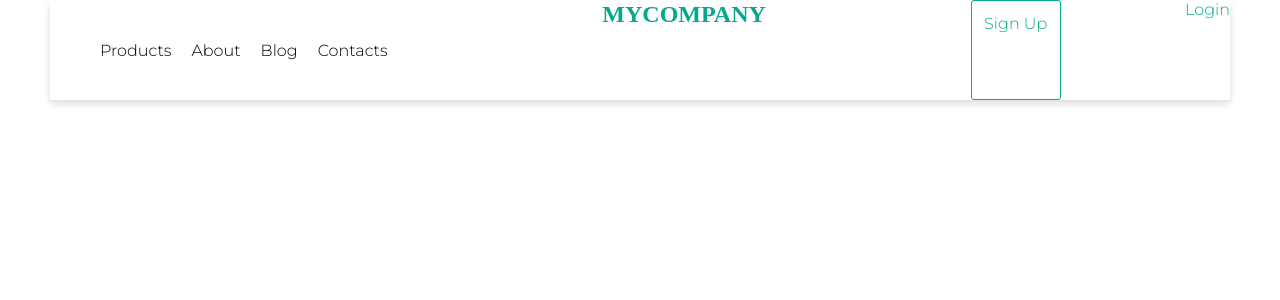
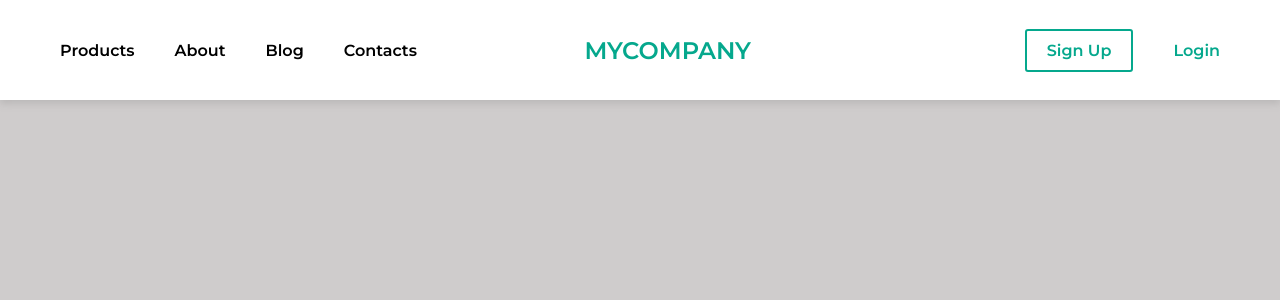
Before and after one commit to Valentin-Kostin/Freza, a PHP site: page /Stepik in a window 1280 px wide. Shown: the top 300 px of the page. Run offline with PHP 8.4, Linux system fonts and the light colour scheme; some web fonts are replaced.

Commit message:
Stepik urok 5.1 delaem 2

```diff
--- /dev/null
+++ b/Stepik/index.html
@@ -0,0 +1,34 @@
+<!DOCTYPE html>
+<html lang="en">
+<head>
+    <meta charset="UTF-8">
+    <meta http-equiv="X-UA-Compatible" content="IE=edge">
+    <meta name="viewport" content="width=device-width, initial-scale=1.0">
+    <link rel="preconnect" href="https://fonts.googleapis.com">
+    <link rel="preconnect" href="https://fonts.gstatic.com" crossorigin>
+    <link href="https://fonts.googleapis.com/css2?family=Montserrat:wght@600&display=swap" rel="stylesheet">
+    <link rel="stylesheet" href="menu.css">
+    <title>My project</title>
+</head>
+
+<body>
+    <header class="header">
+        <nav class="menu">
+            <ul class="menu__ul">
+                <li class="menu__li"><a href="#" class="menu__link">Products</a></li>
+                <li class="menu__li"><a href="#" class="menu__link">About</a></li>
+                <li class="menu__li"><a href="#" class="menu__link">Blog</a></li>
+                <li class="menu__li"><a href="#" class="menu__link">Contacts</a></li>
+            </ul>
+            <ul class="logo__ul">
+                <a href="index.html" class="menu__logo">Mycompany</a>
+            </ul>
+            <ul class="btn__ul">
+                <a href="#" class="menu__signup">Sign Up</a>
+                <a href="#" class="menu__login">Login</a>
+            </ul>
+
+        </nav>
+    </header>
+</body>
+</html>
--- a/Stepik/index.php
+++ /dev/null
@@ -1,32 +0,0 @@
-<!DOCTYPE html>
-<html lang="en">
-<head>
-    <meta charset="UTF-8">
-    <meta http-equiv="X-UA-Compatible" content="IE=edge">
-    <meta name="viewport" content="width=device-width, initial-scale=1.0">
-    <title>Document</title>
-    <link rel="stylesheet" href="menu.css" />
-    <link rel="preconnect" href="https://fonts.googleapis.com" />
-    <link rel="preconnect" href="https://fonts.gstatic.com" crossorigin />
-    <link href="https://fonts.googleapis.com/css2?family=Inconsolata&family=Montserrat:wght@300&display=swap" rel="stylesheet"/>
-</head>
-<body>
-    <header class="header">
-        <nav class="menu">
-            <ul class="menu__ul">
-            <li class="menu__li">
-            <a href="#" class="menu__link">Products</a>
-            </li>
-            <li class="menu__li"><a href="#" class="menu__link">About</a></li>
-            <li class="menu__li"><a href="#" class="menu__link">Blog</a></li>
-            <li class="menu__li">
-            <a href="#" class="menu__link">Contacts</a>
-            </li>
-        </ul>
-        <a href="index.html" class="menu__logo">Mycompany</a>
-        <a href="#" class="menu__signup">Sign Up</a>
-        <a href="" class="btn menu__login">Login</a>
-        </nav>
-    </header>
-</body>
-</html>
--- a/Stepik/menu.css
+++ b/Stepik/menu.css
@@ -1,108 +1,105 @@
 * {
+    padding: 0;
     margin: 0;
-    padding: 0;
 }
 
 body {
-    font-family: "Montserrat", sans-serif;
-    color: #ffffff;
-  }
-  /* montserrat-regular - latin */
-  @font-face {
-    font-family: "Montserrat";
-    font-style: normal;
-    font-weight: 400;
-    src: url("../fonts/montserrat-v23-latin-regular.eot"); /* IE9 Compat Modes */
-    src: local(""),
-      url("../fonts/montserrat-v23-latin-regular.eot?#iefix")
-        format("embedded-opentype"),
-      /* IE6-IE8 */ url("../fonts/montserrat-v23-latin-regular.woff2")
-        format("woff2"),
-      /* Super Modern Browsers */
-        url("../fonts/montserrat-v23-latin-regular.woff") format("woff"),
-      /* Modern Browsers */ url("../fonts/montserrat-v23-latin-regular.ttf")
-        format("truetype"),
-      /* Safari, Android, iOS */
-        url("../fonts/montserrat-v23-latin-regular.svg#Montserrat") format("svg"); /* Legacy iOS */
+    background: rgb(207, 204, 204);
+    font-family: 'Montserrat', sans-serif;
 }
 
-  .menu {
-    height: 100px;
-    background-color: #ffffff;
-    box-shadow: 00px 4px 7px 0px #81818140;
-    display: flex;
-    justify-content: space-between;
-  }
-  .header {
-    padding: 0 50px;
-    height: 100px;
+/* Header */
+
+.header{
     width: 100%;
     box-sizing: border-box;
+    background-color:#FFFFFF;
+    box-shadow: 0px 4px 7px rgba(129, 129, 129, 0.25);
 }
+
+/* Navigation */
+
+.menu {
+    width: 100%;
+    height: 100px;
+    background: #FFFFFF;
+    display: flex;
+    box-sizing: border-box;
+    align-items: center;
+
+}
+
+/* Navigation on the left */
+
 .menu__ul {
+    width: 100%;
+    color: #000000;
     display: flex;
-    justify-content: space-between;
+    justify-content: flex-start;
     list-style-type: none;
-    align-items: center;
-    text-decoration: none;
-    border: none;
-    padding-left: 40px;
+    font-size: 16px;
+    padding: 40px;
+}
+
+.menu__li {
+    color: #000000;
 }
 
 .menu__link {
+    text-decoration: none;
+    margin: 0 20px;
     color: #000000;
     font-weight: 300;
+}
+
+/* Navigation on the center */
+
+.logo__ul {
+    width: 100%;
+    display: flex;
+    list-style-type: none;
+    justify-content: center;
+    align-items: center;
+}
+
+.menu__logo {
+    font-size: 24px;
+    text-transform: uppercase;
+    display: flex;
+    text-decoration: none;
+    color: #05a88d;
+}
+
+/* Navigation on the right */
+
+.btn__ul {
+    width: 100%;
+    list-style-type: none;
+    margin: 0 20px;
+    display: flex;
+    justify-content: flex-end;
+    align-items: center;
+}
+
+.menu__signup {
+    text-decoration: none;
+    color: #05a88d;
     font-size: 16px;
-    margin: 0; /* Обнуляем значение отступов */
+
+    box-sizing: border-box;
+    border: 2px solid #05a88d;
+    border-radius: 3px;
+    padding: 10px 20px;
+    background: none;
+}
+
+.menu__login {
     text-decoration: none;
-    margin: 0 10px;
-    flex-wrap: wrap;
+    color: #05a88d;
+    font-size: 16px;
+    padding: 0 40px;
 }
 
 .menu__link:hover {
     color: #05a88d;
 }
-  .menu__li {
-    display: flex;
-    justify-content: space-between;
-    justify-content: flex-start;
-    align-items: center;
-  }
-
-  .menu__logo {
-    color: #05a88d;
-    text-decoration: none;
-    text-transform: uppercase;
-    font-family: "Montserrat";
-    font-style: normal;
-    font-weight: 700;
-    font-size: 24px;
-    line-height: 29px;
-
-    padding-left: 150px;
-    padding-right: 150px;
-  }
-
-  .three {
-    color: #05a88d;
-  }
-
-  .menu__signup {
-    color: #05a88d;
-    text-decoration: none;
-    font-weight: 300;
-    font-size: 16px;
-    border: 1px solid #05a88d;
-    box-sizing: border-box;
-    border-radius: 3px;
-    padding: 12.5px;
-  }
-
-  .menu__login {
-    color: #05a88d;
-    border: none;
-    text-decoration: none;
-    font-weight: 300;
-    font-size: 16px;
-    padding-left: 69.5px;
-  }
```
Lines whose indentation alone changed are shown as unchanged.
